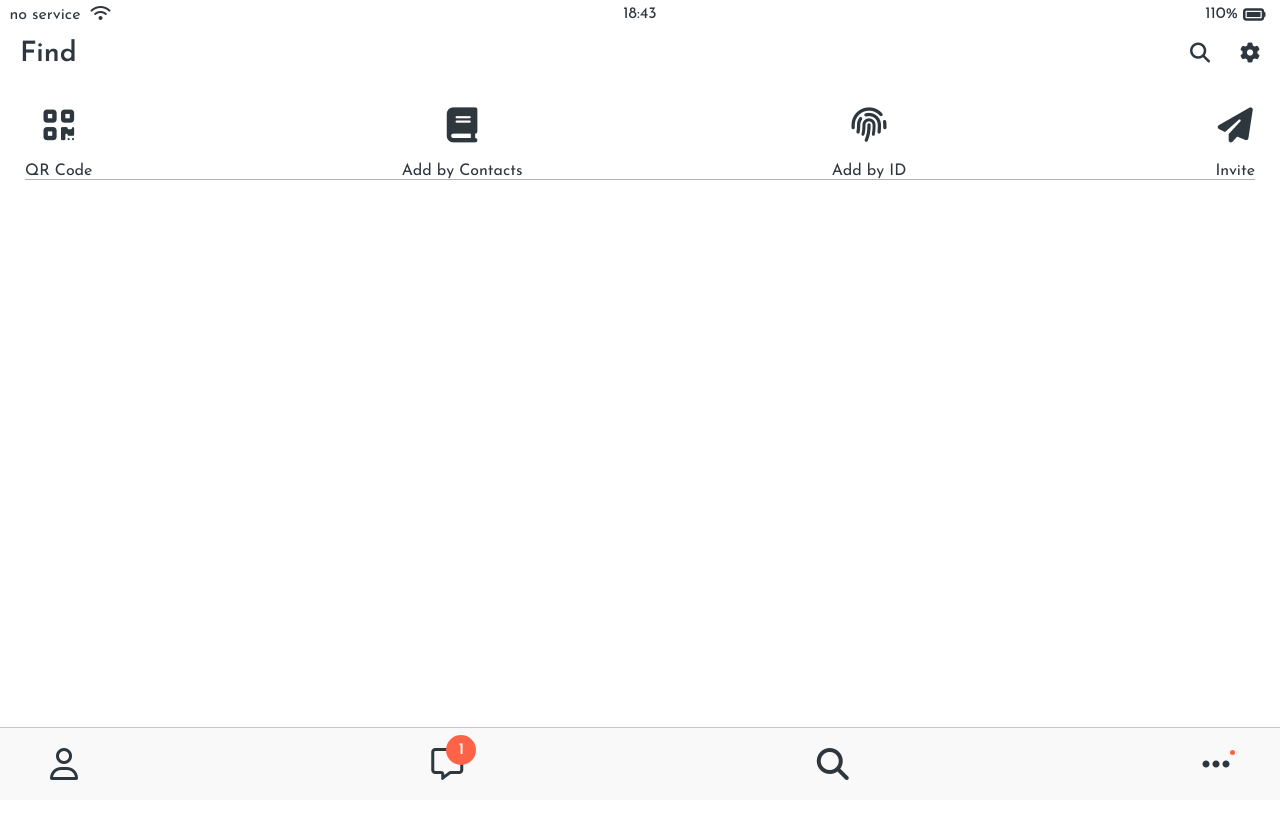
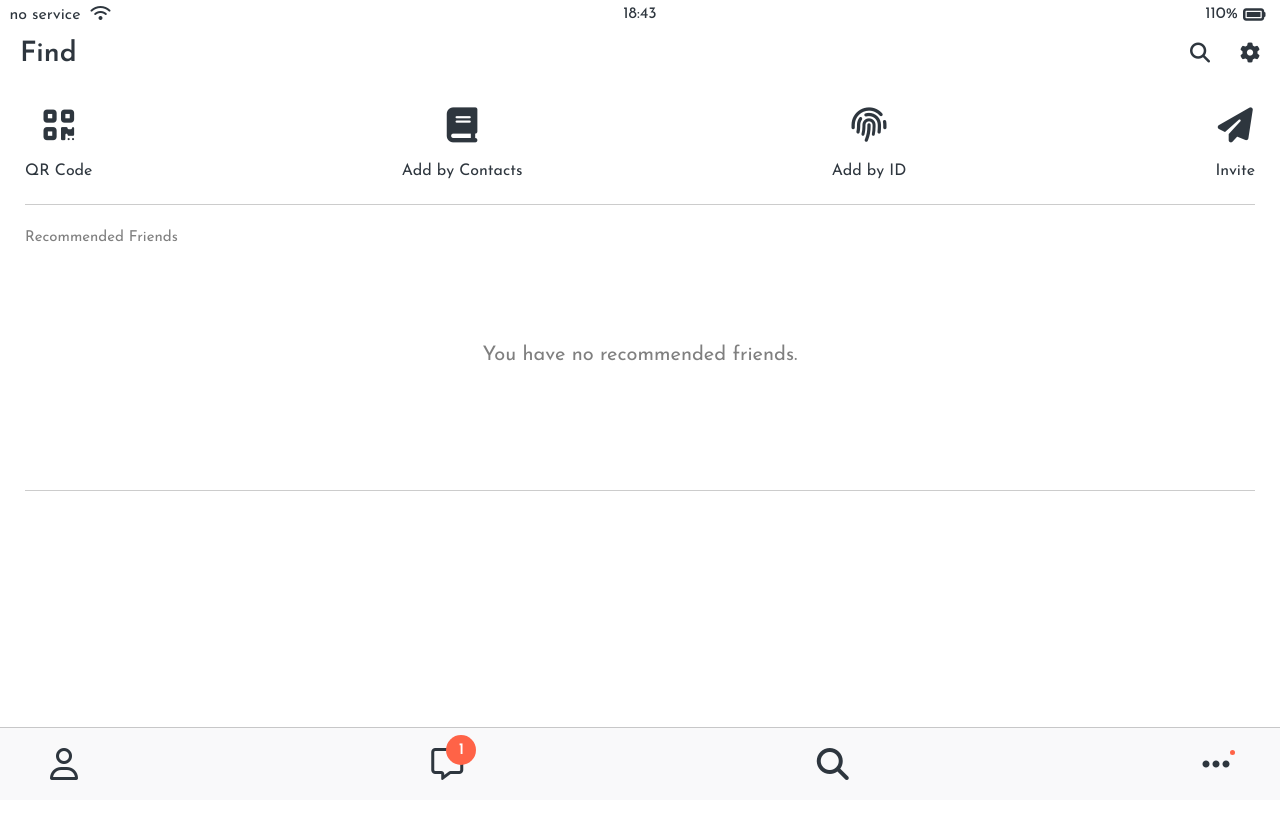
Before and after one commit to xftujoipufm/kokoa-clone-2025, a plain HTML site: page find.html in a window 1280 px wide. Shown: the top 818 px of the page. Drawn offline with Linux system fonts and the light colour scheme; a web font is replaced by a local one.

Commit message:
2025-04-02

```diff
--- a/css/screens/find.css
+++ b/css/screens/find.css
@@ -1,7 +1,6 @@
 .find-icons{
     display: flex;
     justify-content: space-between;
-    border-bottom:  1px solid rgba(0,0,0,0.3);
 }
 
 .find-icons__icon {
@@ -17,3 +16,23 @@
 .find-icons__icon span {
     margin-top: 20px;
 }
+
+.recommended-friends{
+    padding: 25px 0px;
+    margin: 25px 0px;
+    border-top:  var(--main-border);
+    border-bottom:  var(--main-border);
+}
+
+.recommended-friends__title{
+    font-size: 15px;
+    color: rgba(0, 0, 0, 0.5);
+}
+
+.recommended-friends span{
+    display: block;
+    margin: 100px 0px;
+    text-align: center;
+    color: rgba(0, 0, 0, 0.5);
+    font-size: 20px;
+}
--- a/css/screens/friends.css
+++ b/css/screens/friends.css
@@ -18,7 +18,7 @@
 
 .friends-screen__channel {
     margin-top: 25px;
-    border-top: 1px solid rgba(0, 0, 0, 0.2);
+    border-top: var(--main-border);
     padding-top:15px;
 }
 
--- a/css/variables.css
+++ b/css/variables.css
@@ -1,3 +1,4 @@
 :root{
     --yellow:#fae100;
+    --main-border: 1px solid rgba(0,0,0,0.2);
 }
--- a/find.html
+++ b/find.html
@@ -50,6 +50,10 @@
                 <span>Invite</span>
             </div>
         </div>
+        <div class="recommended-friends">
+            <h6 class="recommended-friends__title">Recommended Friends</h6>
+            <span>You have no recommended friends.</span>
+        </div>
     </main>
 
     <nav class="nav">
```
